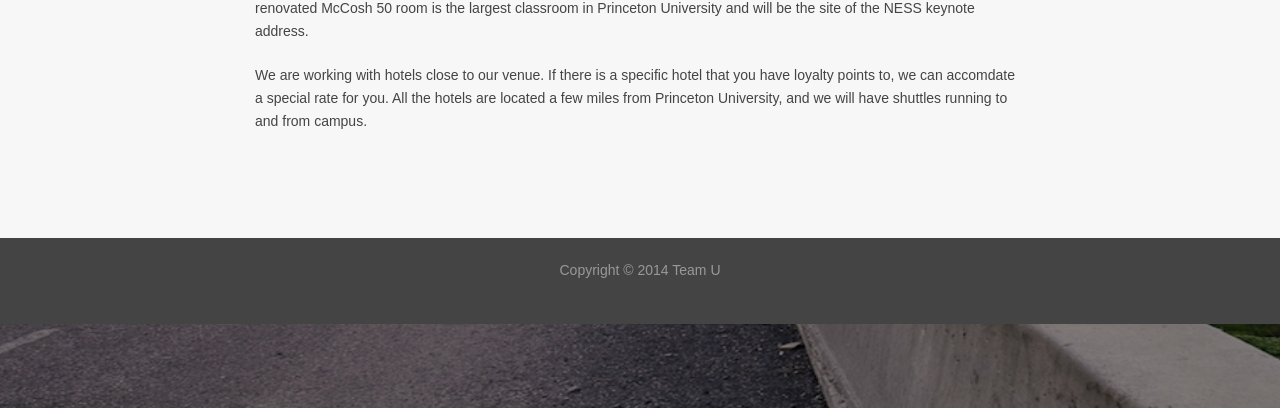
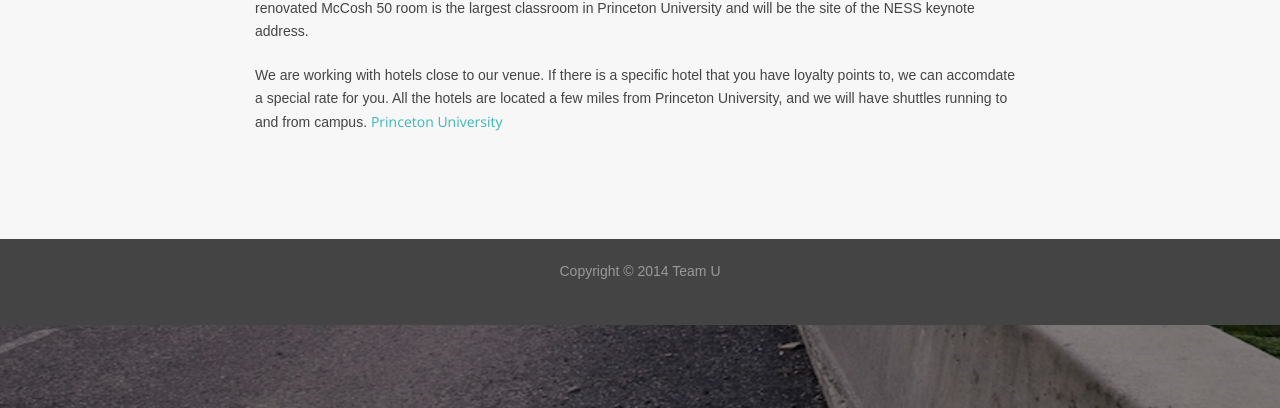
Before and after one commit to teamuness/teamuness.github.io, a Jekyll site: the page built from travel/index.md, in a window 1280 px wide. Shown: the part 492-900 px from the top of the page. Built offline with Jekyll 4.4.1, drawn with Linux system fonts in a browser that asks for light colours.

Commit message:
Update index.md

```diff
--- a/travel/index.md
+++ b/travel/index.md
@@ -33,7 +33,7 @@ layout: default
         </p>
         <p class="dark">
 
-            We are working with hotels close to our venue. If there is a specific hotel that you have loyalty points to, we can accomdate a special rate for you. All the hotels are located a few miles from Princeton University, and we will have shuttles running to and from campus.
+            We are working with hotels close to our venue. If there is a specific hotel that you have loyalty points to, we can accomdate a special rate for you. All the hotels are located a few miles from Princeton University, and we will have shuttles running to and from campus. <a target="_blank" href="http://www.princeton.edu/">Princeton University</a>
         </p>
            </div>
 
```
